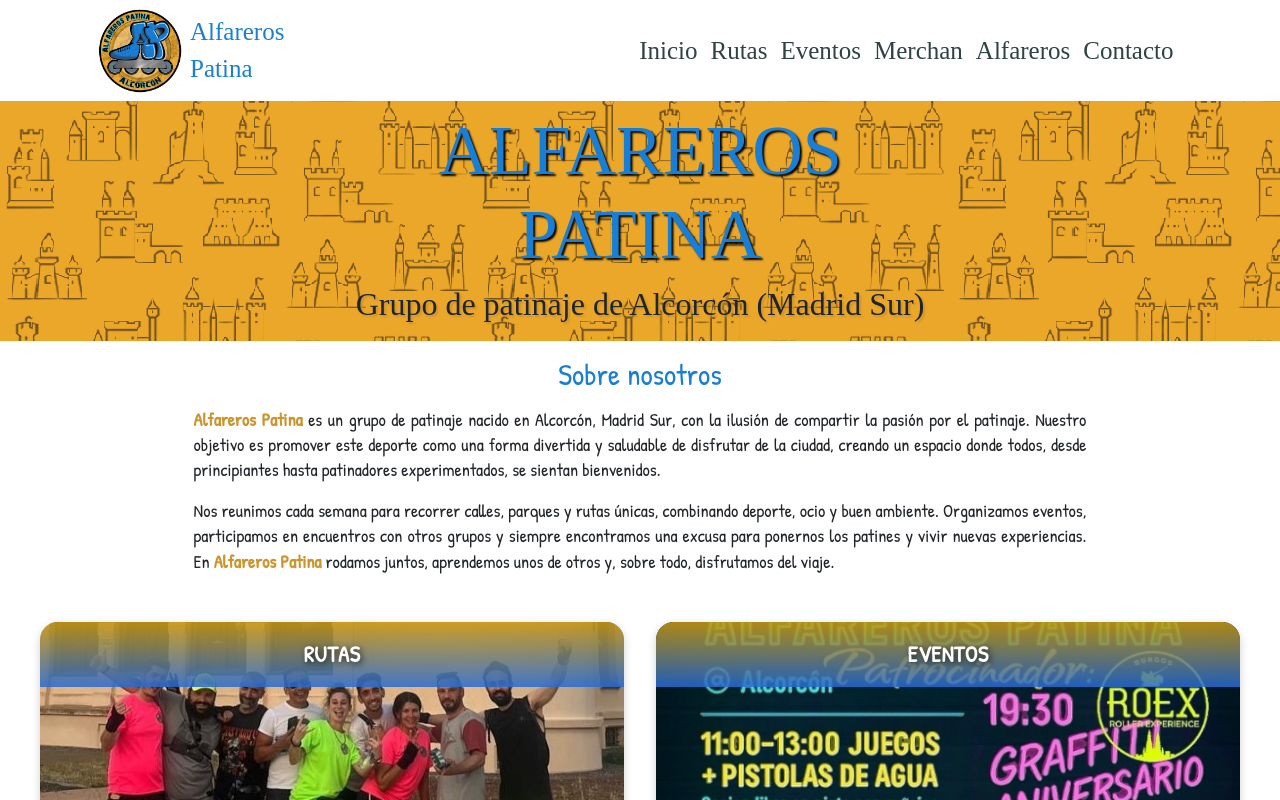
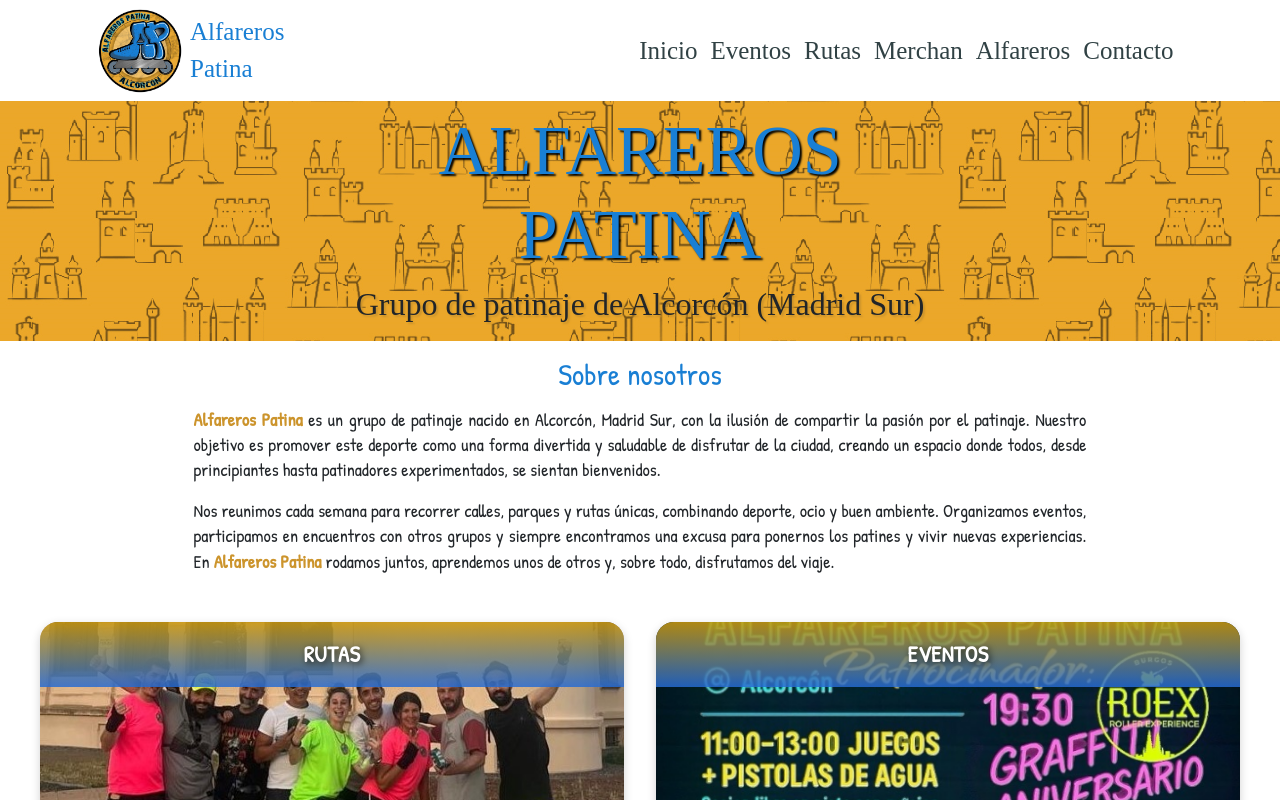
Before and after one commit to CHIPIXB/alfareros-patina, an Angular app: page / in a window 1280 px wide. Shown: the top 800 px of the page. Built offline with nearby package versions, Linux system fonts and the light colour scheme; a web font is replaced by a local one.

Commit message:
cambio posicion li del header

```diff
--- a/src/app/components/header/header.html
+++ b/src/app/components/header/header.html
@@ -19,10 +19,10 @@
                     <a routerLink="/home" (click)="menuAbierto = false">Inicio</a>
                 </li>
                 <li routerLinkActive="active" [routerLinkActiveOptions]="{ exact: true }">
-                    <a routerLink="/rutas" (click)="menuAbierto = false">Rutas</a>
+                    <a routerLink="/eventos" (click)="menuAbierto = false">Eventos</a>
                 </li>
                 <li routerLinkActive="active" [routerLinkActiveOptions]="{ exact: true }">
-                    <a routerLink="/eventos" (click)="menuAbierto = false">Eventos</a>
+                    <a routerLink="/rutas" (click)="menuAbierto = false">Rutas</a>
                 </li>
                 <li routerLinkActive="active" [routerLinkActiveOptions]="{ exact: true }">
                     <a routerLink="/tienda" (click)="menuAbierto = false">Merchan</a>
```
